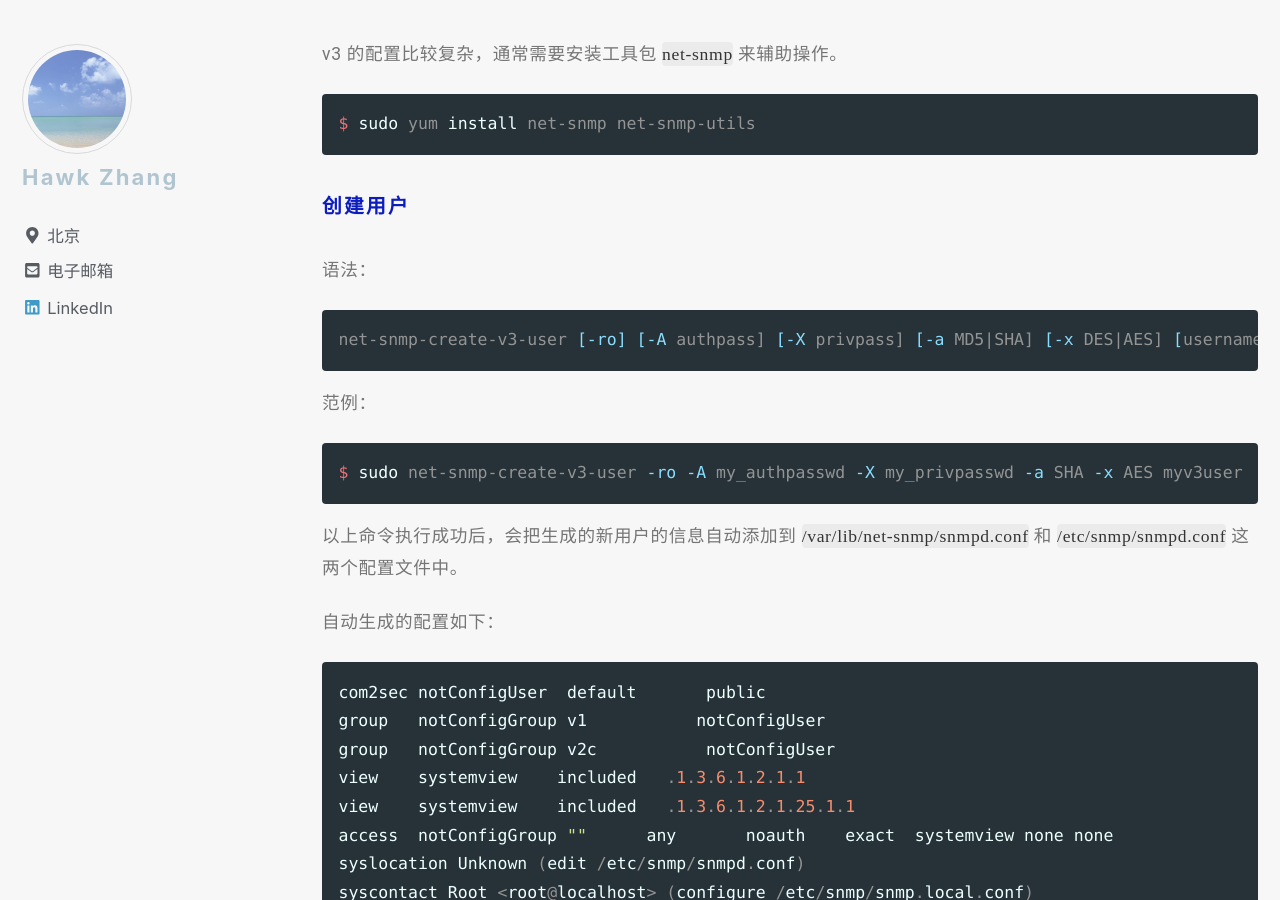
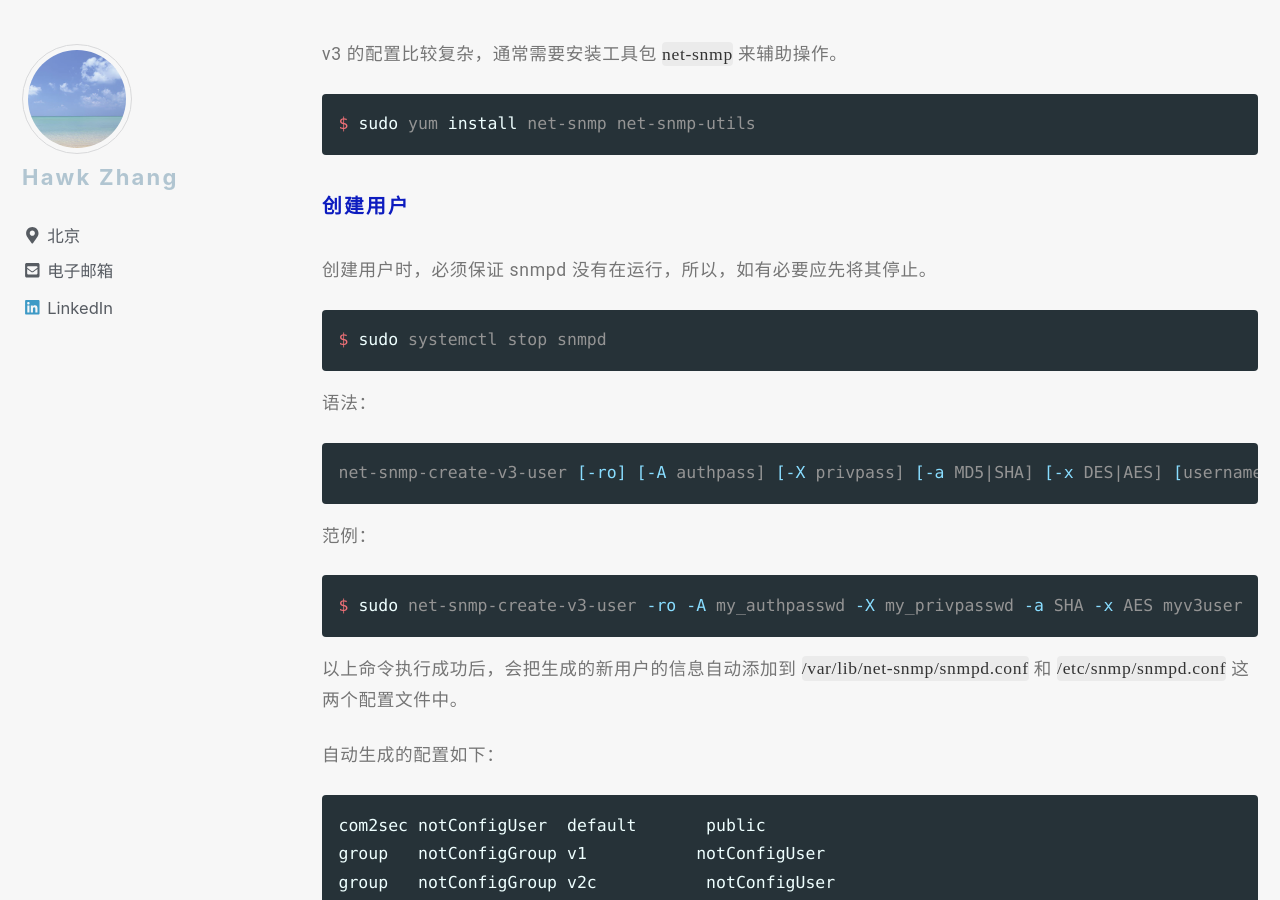
Before and after one commit to narru888/linotes_note, a Jekyll site: the page built from _posts/monitor/zabbix/2018-01-02-monitor.snmp.md, in a window 1280 px wide and 900 px high, scrolled down 10160 px. Built offline with Jekyll 4.4.1, drawn with Linux system fonts in a browser that asks for light colours; nearby versions of some CDN libraries; a script that is not in the unit is left out.

Commit message:
update on 2018-10-21 11:05:01 CST

````diff
--- a/_posts/monitor/zabbix/2018-01-02-monitor.snmp.md
+++ b/_posts/monitor/zabbix/2018-01-02-monitor.snmp.md
@@ -319,6 +319,12 @@ $ sudo yum install net-snmp net-snmp-utils
 
 ##### 创建用户
 
+创建用户时，必须保证 snmpd 没有在运行，所以，如有必要应先将其停止。
+
+```bash
+$ sudo systemctl stop snmpd
+```
+
 语法：
 
 ```bash
````
